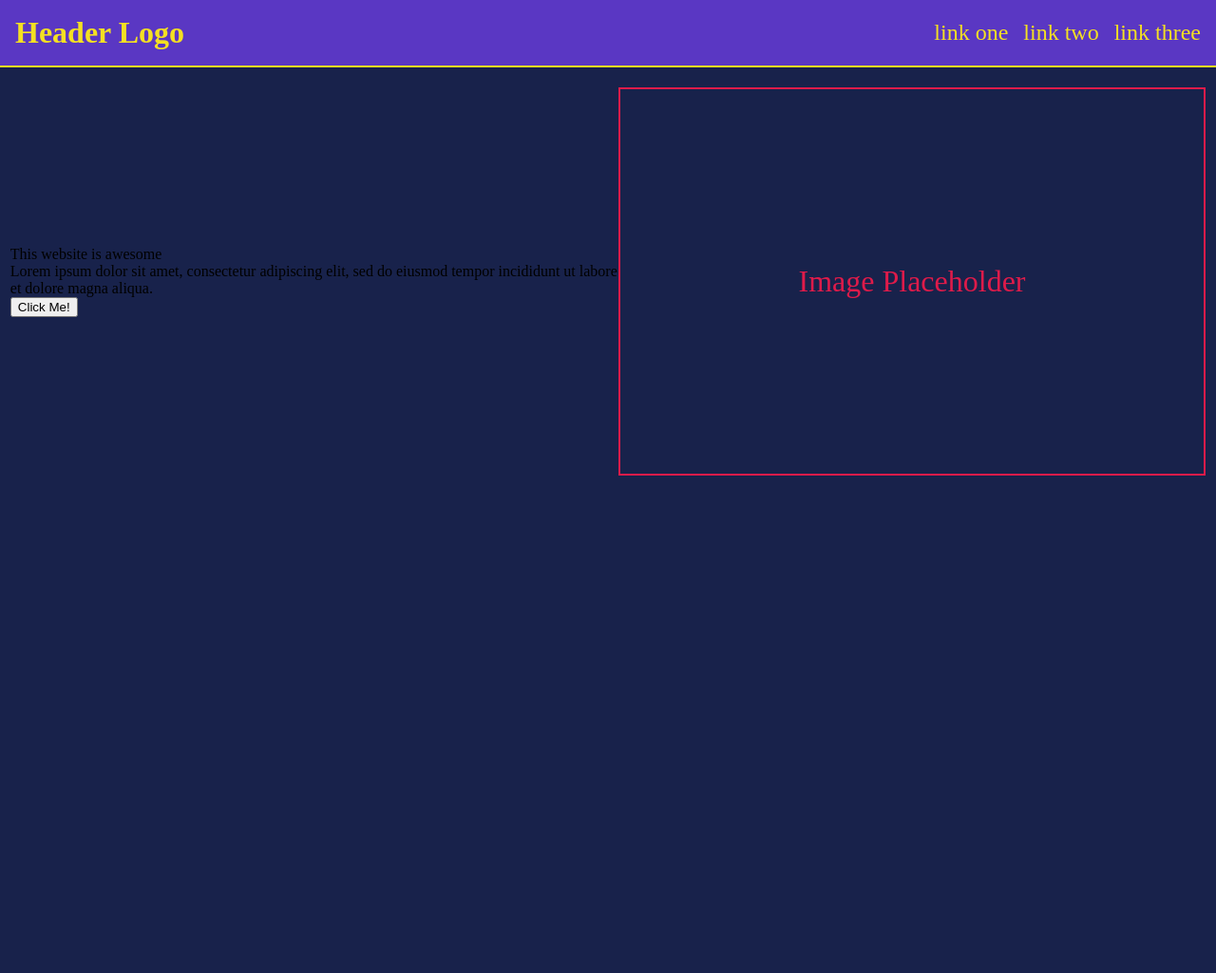
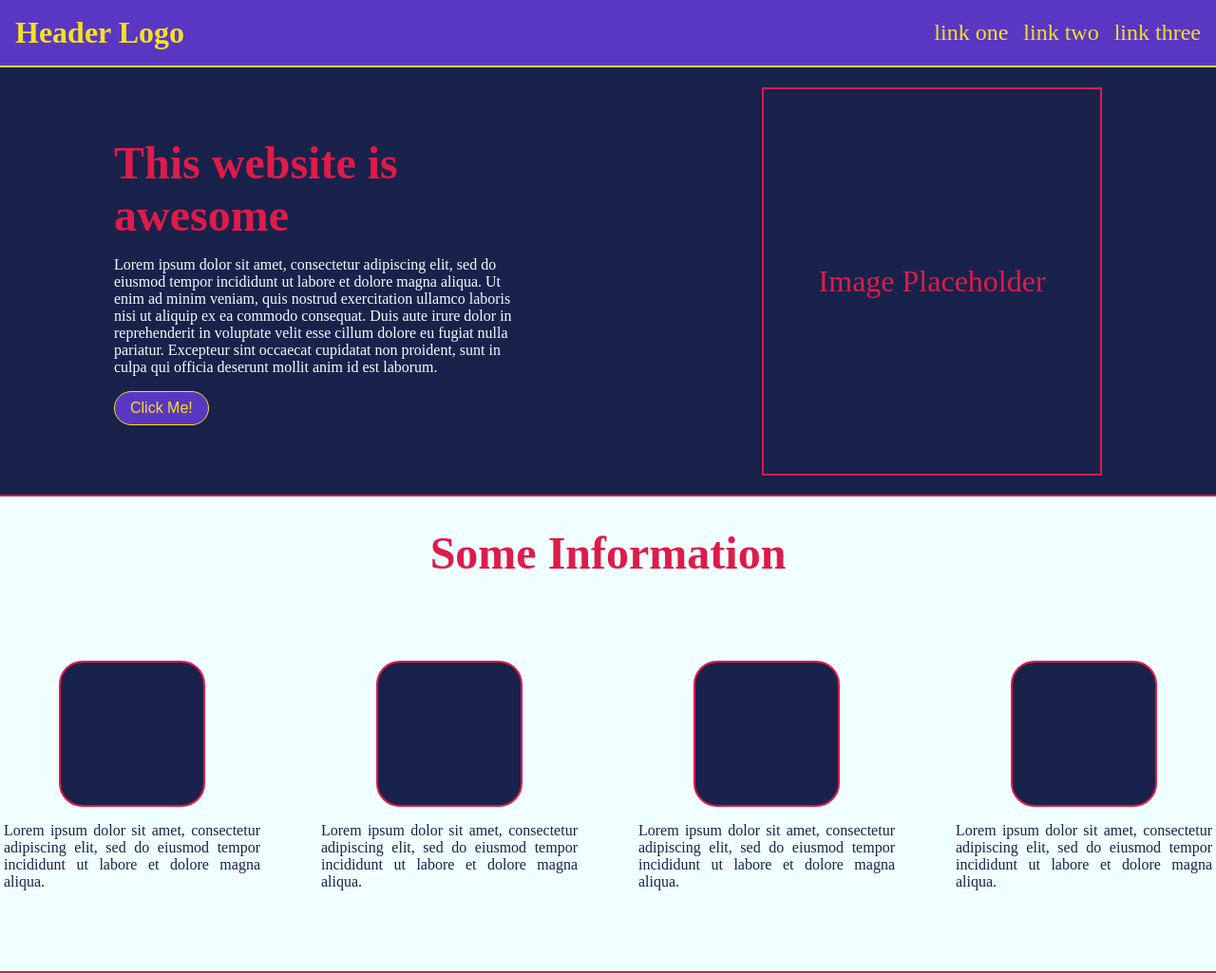
Before and after one commit to Allgnz/landing-page, a plain HTML site: page index.html in a window 1280 px wide. Shown: the whole page at 95% size. Before the commit the page ends 800 px from the top, so only its background shows below. Drawn offline with Linux system fonts and the light colour scheme.

Commit message:
Created information cards section
Created the HTML and the CSS for a section of the page with some cards
that contain some information and organized them.

```diff
--- a/index.html
+++ b/index.html
@@ -28,11 +28,13 @@
             <div class="title1">This website is awesome</div>
 
             <div class="text1">Lorem ipsum dolor sit amet, consectetur adipiscing elit, sed do eiusmod tempor incididunt
-                ut
-                labore et dolore magna aliqua. </div>
+                ut labore et dolore magna aliqua. Ut enim ad minim veniam, quis nostrud exercitation ullamco laboris
+                nisi ut aliquip ex ea commodo consequat. Duis aute irure dolor in reprehenderit in voluptate velit esse
+                cillum dolore eu fugiat nulla pariatur. Excepteur sint occaecat cupidatat non proident, sunt in culpa
+                qui officia deserunt mollit anim id est laborum. </div>
 
-            <div class="button1">
-                <button>Click Me!</button>
+            <div>
+                <button class="button1">Click Me!</button>
             </div>
 
         </div>
@@ -43,6 +45,51 @@
 
     </div>
 
+    <div class="information">
+
+        <div class="title1">Some Information</div>
+
+        <div class="container">
+
+            <div class="cards">
+
+                <div class="card"></div>
+                <div class="text">Lorem ipsum dolor sit amet, consectetur adipiscing elit, sed do eiusmod tempor
+                    incididunt
+                    ut labore et dolore magna aliqua.</div>
+
+            </div>
+
+            <div class="cards">
+
+                <div class="card"></div>
+                <div class="text">Lorem ipsum dolor sit amet, consectetur adipiscing elit, sed do eiusmod tempor
+                    incididunt
+                    ut labore et dolore magna aliqua.</div>
+
+            </div>
+            <div class="cards">
+
+                <div class="card"></div>
+                <div class="text">Lorem ipsum dolor sit amet, consectetur adipiscing elit, sed do eiusmod tempor
+                    incididunt
+                    ut labore et dolore magna aliqua.</div>
+
+            </div>
+            <div class="cards">
+
+                <div class="card"></div>
+                <div class="text">Lorem ipsum dolor sit amet, consectetur adipiscing elit, sed do eiusmod tempor
+                    incididunt
+                    ut labore et dolore magna aliqua.</div>
+            </div>
+
+        </div>
+
+    </div>
+
+    </div>
+
 
 </body>
 
--- a/style.css
+++ b/style.css
@@ -37,14 +37,20 @@ ul {
 }
 
 .left1 {
-    width: 50%;
+    width: 800px;
     height: auto;
+    display: flex;
+    flex-direction: column;
+    justify-content: center;
+    gap: 16px;
+    margin: 120px;
+    flex: 0 1 auto;
 }
 
 
 
 .right1 {
-    width: 48%;
+    width: 50%;
     height: 90%;
     display: flex;
     justify-content: center;
@@ -52,4 +58,72 @@ ul {
     border: 2px solid #de1b4a;
     color: #de1b4a;
     font-size: xx-large;
+    margin: 120px;
+    flex: 1 auto;
 }
+
+.title1 {
+    font-size: 48px;
+    font-weight: bolder;
+    color: #de1b4a;
+}
+
+.text1 {
+    color: azure;
+}
+
+.button1 {
+    font-size: 16px;
+    padding: 8px 16px;
+    border-radius: 25px;
+    color: #f4e022;
+    background-color: #5a37c3;
+    border: 1px solid #f4e022;
+}
+
+.information {
+    height: 500px;
+    width: 100%;
+    background-color: azure;
+    display: flex;
+    justify-content: center;
+    align-items: center;
+    flex-direction: column;
+    border-top: solid 2px #de1b4a;
+    border-bottom: solid 2px #de1b4a;
+}
+
+.information .title1 {
+    margin: 32px 32px 0px 32px;
+}
+
+.container {
+    display: flex;
+    flex: 1 auto;
+    align-items: center;
+    justify-content: center;
+    gap: 64px;
+}
+
+.cards {
+    max-width: 270px;
+    text-align: justify;
+    display: flex;
+    justify-content: center;
+    align-items: center;
+    flex-direction: column;
+    gap: 16px;
+
+}
+
+.card {
+    width: 150px;
+    height: 150px;
+    border: 2px solid #de1b4a;
+    border-radius: 25px;
+    background-color: #18224b;
+}
+
+.text {
+    color: #18224b;
+}
```
